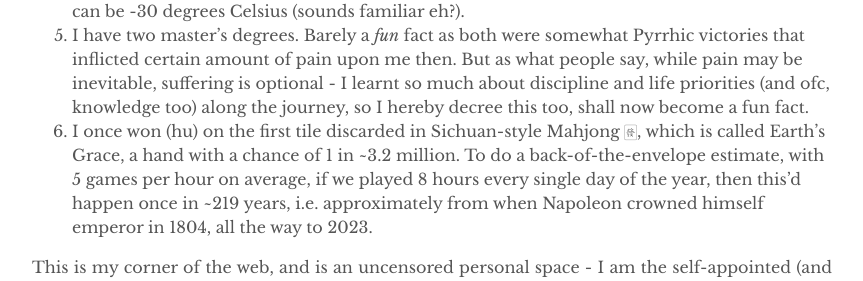
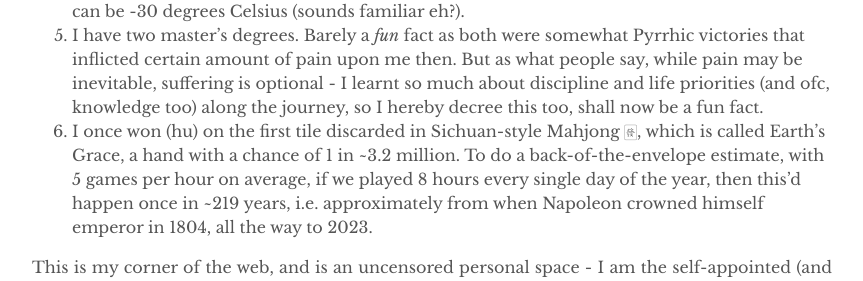
Before and after one commit to yuexiaofeng/yuexiaofeng.github.io, a Jekyll site: the page built from about.md, in a window 1280 px wide. Shown: the part 1225-1506 px from the top of the page, without its empty margins (208-1071 px from the left). Built offline with Jekyll 4.4.1, drawn with Linux system fonts in a browser that asks for light colours.

Commit message:
minor update on about

```diff
--- a/about.md
+++ b/about.md
@@ -19,7 +19,7 @@
 2. Part of my first name, `feng` (Chinese character: `峰`; similar etymology to my surname `岳`, as they share the same building block `山` that hints a character is mountain-related), means Peak in Chinese.. IKR? In a parallel universe, there must be a great explorer and mountaineer `Xiaofeng Yue` who's our Edmund Hillary equivalent!
 3. Not to label myself (definitely not a nihilist), but I have to admit that I am a huge fan of [Rick and Morty](https://www.imdb.com/title/tt2861424/){:target="_blank"}. Do yourself a favor, watch it if you haven't.
 4. I used to study in Harbin, a city in Northern China that's not far from Siberia. Winter there can be -30 degrees Celsius (sounds familiar eh?).
-5. I have two master's degrees. Barely a *fun* fact as both were somewhat Pyrrhic victories that inflicted certain amount of pain upon me then. But as what people say, while pain may be inevitable, suffering is optional - I learnt so much about discipline and life priorities (and ofc, knowledge too) along the journey, so I hereby decree this too, shall now become a fun fact.
+5. I have two master's degrees. Barely a *fun* fact as both were somewhat Pyrrhic victories that inflicted certain amount of pain upon me then. But as what people say, while pain may be inevitable, suffering is optional - I learnt so much about discipline and life priorities (and ofc, knowledge too) along the journey, so I hereby decree this too, shall now be a fun fact.
 6. I once won (hu) on the first tile discarded in Sichuan-style Mahjong 🀅, which is called Earth's Grace, a hand with a chance of 1 in ~3.2 million. To do a back-of-the-envelope estimate, with 5 games per hour on average, if we played 8 hours every single day of the year, then this’d happen once in ~219 years, i.e. approximately from when Napoleon crowned himself emperor in 1804, all the way to 2023.
 
 This is my corner of the web, and is an uncensored personal space - I am the self-appointed (and opinionated) [BDFL](https://en.wikipedia.org/wiki/Benevolent_dictator_for_life){:target="_blank"} here. I like to ramble about random stuff, most likely on the areas of tech, books, movies and whatnot, which should be categorized in <a href="/tags">Tags</a>. I will refrain from talking about politics of any kind though, in case I need to run for office one day!
```
